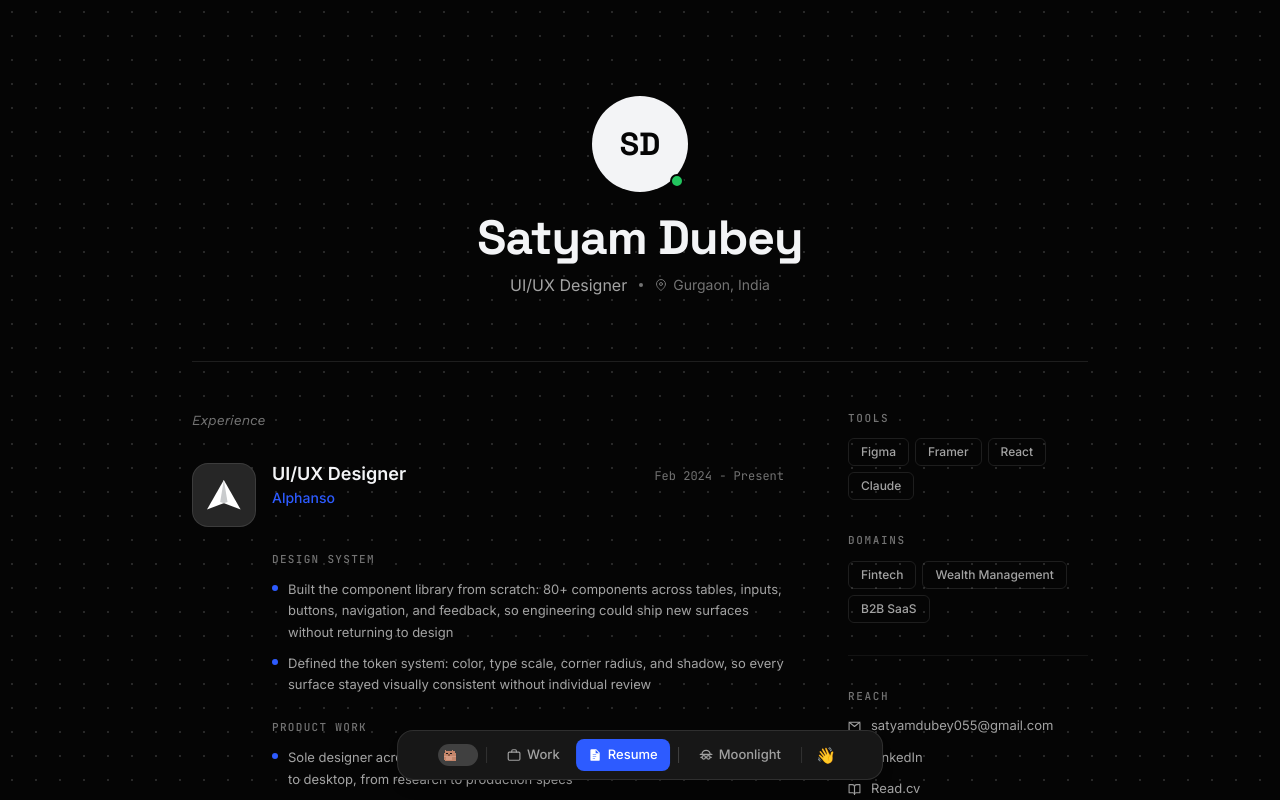
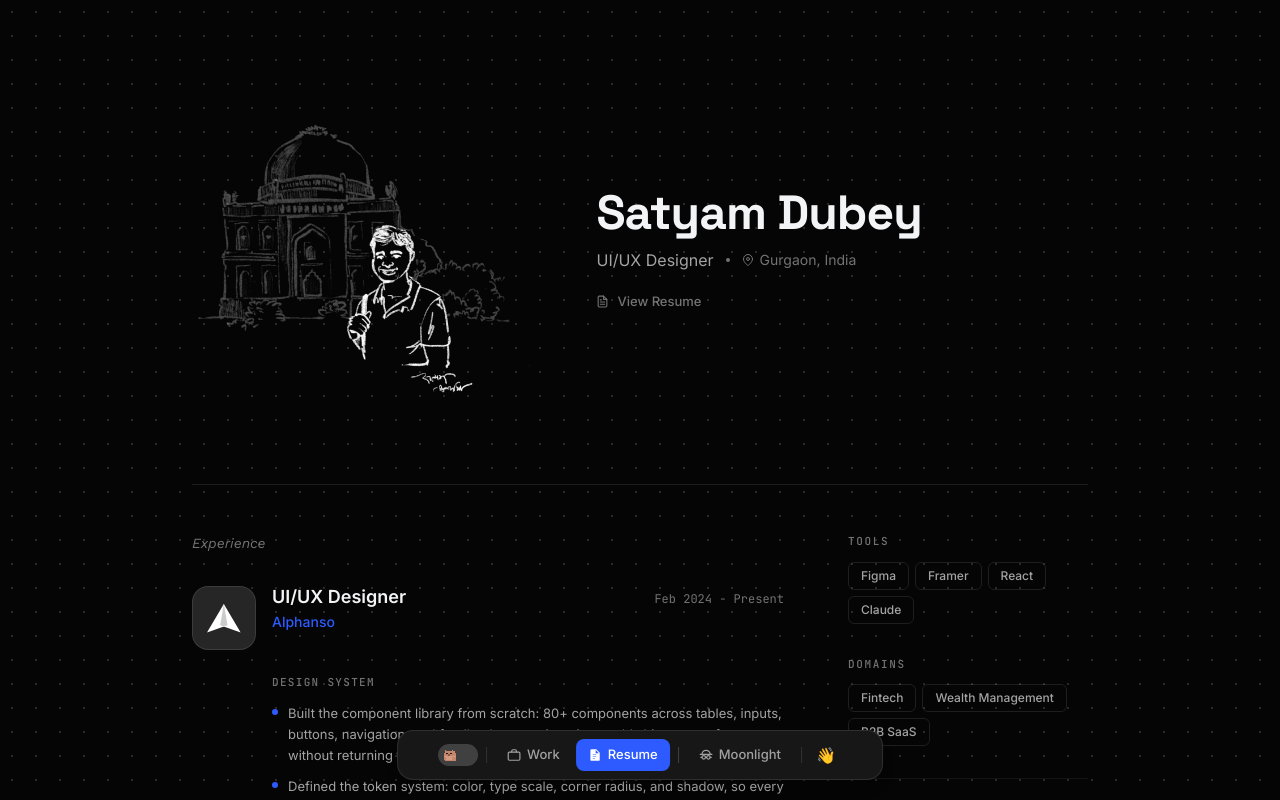
Before and after one commit to Satyam-055/portfolio, a React (Vite) app: page /resume in a window 1280 px wide. Shown: the top 800 px of the page. Built offline with nearby package versions, Linux system fonts and the light colour scheme.

Commit message:
Add resume PDF, fort hero image, bigger nav icons, remove disco ball

```diff
--- a/src/components/BottomNav.jsx
+++ b/src/components/BottomNav.jsx
@@ -70,11 +70,11 @@ function useClickOutside(ref, handler) {
 // ─── Tab icons (filled when active) ──────────────────────────
 function IconWork({ active }) {
   return active ? (
-    <svg className="w-5 h-5 sm:w-3.5 sm:h-3.5" viewBox="0 0 24 24" fill="currentColor" stroke="none">
+    <svg className="w-8 h-8 sm:w-3.5 sm:h-3.5" viewBox="0 0 24 24" fill="currentColor" stroke="none">
       <path d="M20 7h-4V5a2 2 0 00-2-2h-4a2 2 0 00-2 2v2H4a2 2 0 00-2 2v12a2 2 0 002 2h16a2 2 0 002-2V9a2 2 0 00-2-2zM10 5h4v2h-4V5z" />
     </svg>
   ) : (
-    <svg className="w-5 h-5 sm:w-3.5 sm:h-3.5" viewBox="0 0 24 24" fill="none" stroke="currentColor" strokeWidth="2">
+    <svg className="w-8 h-8 sm:w-3.5 sm:h-3.5" viewBox="0 0 24 24" fill="none" stroke="currentColor" strokeWidth="2">
       <rect x="2" y="7" width="20" height="14" rx="2" />
       <path d="M16 7V5a2 2 0 00-2-2h-4a2 2 0 00-2 2v2" strokeLinecap="round" />
     </svg>
@@ -82,11 +82,11 @@ function IconWork({ active }) {
 }
 function IconResume({ active }) {
   return active ? (
-    <svg className="w-5 h-5 sm:w-3.5 sm:h-3.5" viewBox="0 0 24 24" fill="currentColor" stroke="none">
+    <svg className="w-8 h-8 sm:w-3.5 sm:h-3.5" viewBox="0 0 24 24" fill="currentColor" stroke="none">
       <path d="M14 2H6a2 2 0 00-2 2v16a2 2 0 002 2h12a2 2 0 002-2V8l-6-6zm-2 16H8v-1h4v1zm2-3H8v-1h6v1zm0-3H8v-1h6v1zm-1-4V3.5L18.5 9H13z" />
     </svg>
   ) : (
-    <svg className="w-5 h-5 sm:w-3.5 sm:h-3.5" viewBox="0 0 24 24" fill="none" stroke="currentColor" strokeWidth="2">
+    <svg className="w-8 h-8 sm:w-3.5 sm:h-3.5" viewBox="0 0 24 24" fill="none" stroke="currentColor" strokeWidth="2">
       <path d="M14 2H6a2 2 0 00-2 2v16a2 2 0 002 2h12a2 2 0 002-2V8z" strokeLinecap="round" strokeLinejoin="round" />
       <path d="M14 2v6h6M16 13H8M16 17H8M10 9H8" strokeLinecap="round" strokeLinejoin="round" />
     </svg>
@@ -95,7 +95,7 @@ function IconResume({ active }) {
 function IconHobby({ active }) {
   // Incognito  -  hat + glasses
   return active ? (
-    <svg className="w-5 h-5 sm:w-3.5 sm:h-3.5" viewBox="0 0 24 24" fill="currentColor" stroke="none">
+    <svg className="w-8 h-8 sm:w-3.5 sm:h-3.5" viewBox="0 0 24 24" fill="currentColor" stroke="none">
       {/* Hat */}
       <path d="M2 11h20v2H2z"/>
       <path d="M5 11c0-4 3.13-7 7-7s7 3 7 7"/>
@@ -106,7 +106,7 @@ function IconHobby({ active }) {
       <path d="M5 16H3M21 16h-2"/>
     </svg>
   ) : (
-    <svg className="w-5 h-5 sm:w-3.5 sm:h-3.5" viewBox="0 0 24 24" fill="none" stroke="currentColor" strokeWidth="2" strokeLinecap="round" strokeLinejoin="round">
+    <svg className="w-8 h-8 sm:w-3.5 sm:h-3.5" viewBox="0 0 24 24" fill="none" stroke="currentColor" strokeWidth="2" strokeLinecap="round" strokeLinejoin="round">
       {/* Hat */}
       <line x1="2" y1="11" x2="22" y2="11"/>
       <path d="M5 11c0-4 3.13-7 7-7s7 3 7 7"/>
@@ -363,7 +363,7 @@ export default function BottomNav() {
   useEffect(() => { setContactOpen(false) }, [location.pathname])
 
   const tabClass = ({ isActive }) =>
-    `flex items-center gap-1.5 px-3 py-1.5 rounded-lg text-[13px] font-medium transition-colors duration-500 w-9 h-9 sm:w-auto sm:h-auto justify-center sm:justify-start ${
+    `flex items-center gap-1.5 px-3 py-1.5 rounded-lg text-[13px] font-medium transition-colors duration-500 w-12 h-12 sm:w-auto sm:h-auto justify-center sm:justify-start ${
       isActive
         ? 'bg-[var(--accent)] text-white'
         : forceDark
--- a/src/pages/Hobby.jsx
+++ b/src/pages/Hobby.jsx
@@ -412,7 +412,6 @@ export default function Hobby() {
       transition={{ duration: 0.4 }}
       className="min-h-screen"
     >
-      <PixelDiscoBall />
       {/* Mobile bottom sheet */}
       <AnimatePresence>
         {sheetProject && (
--- a/src/pages/Resume.jsx
+++ b/src/pages/Resume.jsx
@@ -128,27 +128,28 @@ export default function Resume() {
       transition={{ duration: 0.4, ease: 'easeOut' }}
       className="min-h-screen pb-28"
     >
-      {/* ── Profile Hero ── */}
-      <div className="max-w-3xl mx-auto px-6 sm:px-8 pt-16 sm:pt-20 lg:pt-24 text-center">
-        <div className="relative inline-block mb-5">
-          <div
-            className="w-20 h-20 sm:w-24 sm:h-24 rounded-full bg-[var(--text-primary)] text-[var(--bg)] flex items-center justify-center text-[28px] sm:text-[32px] font-bold"
-            style={{ fontFamily: "'Space Grotesk', sans-serif" }}
-          >
-            SD
-          </div>
-          {/* Current indicator */}
-          <div className="absolute bottom-1 right-1 w-3.5 h-3.5 bg-[#22c55e] rounded-full border-2 border-[var(--bg)]" />
-        </div>
+      {/* ── Hero ── */}
+      <div className="max-w-5xl mx-auto px-6 sm:px-8 lg:px-16 pt-12 sm:pt-16 lg:pt-20">
+        <div className="flex flex-col lg:flex-row items-center gap-8 lg:gap-16 mb-16">
 
+          {/* Image */}
+          <img
+            src="/images/satyam-fort.png"
+            alt="Satyam at the fort"
+            draggable={false}
+            className="w-[60%] sm:w-[45%] lg:w-[38%] shrink-0"
+            style={{ height: 'auto' }}
+          />
+
+          {/* Text */}
+          <div className="text-center lg:text-left">
             <h1
               className="text-[32px] sm:text-[42px] lg:text-[48px] font-semibold text-[var(--text-primary)] leading-[1.1] tracking-[-0.02em]"
               style={{ fontFamily: "'Space Grotesk', sans-serif" }}
             >
               {profile.name}
             </h1>
-
-        <div className="flex items-center justify-center gap-3 mt-2 mb-6">
+            <div className="flex items-center justify-center lg:justify-start gap-3 mt-2">
               <span className="text-[16px] text-[var(--text-secondary)]">{profile.title}</span>
               <span className="w-1 h-1 rounded-full bg-[var(--text-muted)]" />
               <span className="text-[14px] text-[var(--text-muted)] flex items-center gap-1.5">
@@ -159,8 +160,21 @@ export default function Resume() {
                 {profile.location}
               </span>
             </div>
+            <a
+              href="/resume.pdf"
+              target="_blank"
+              rel="noopener noreferrer"
+              className="inline-flex items-center gap-2 mt-5 text-[13px] font-medium text-[var(--text-muted)] hover:text-[var(--accent)] transition-colors"
+            >
+              <svg width="13" height="13" viewBox="0 0 24 24" fill="none" stroke="currentColor" strokeWidth="2" strokeLinecap="round" strokeLinejoin="round">
+                <path d="M14 2H6a2 2 0 00-2 2v16a2 2 0 002 2h12a2 2 0 002-2V8z" strokeLinecap="round" strokeLinejoin="round"/>
+                <path d="M14 2v6h6M16 13H8M16 17H8M10 9H8" strokeLinecap="round" strokeLinejoin="round"/>
+              </svg>
+              View Resume
+            </a>
+          </div>
 
-        <div className="mb-16" />
+        </div>
       </div>
 
       {/* ── Two-column body ── */}
```
Also changed, not shown: public/images/satyam-fort.png (added), 1 other file (tests, documents, lock files or other folders). Lines whose indentation alone changed are shown as unchanged.
